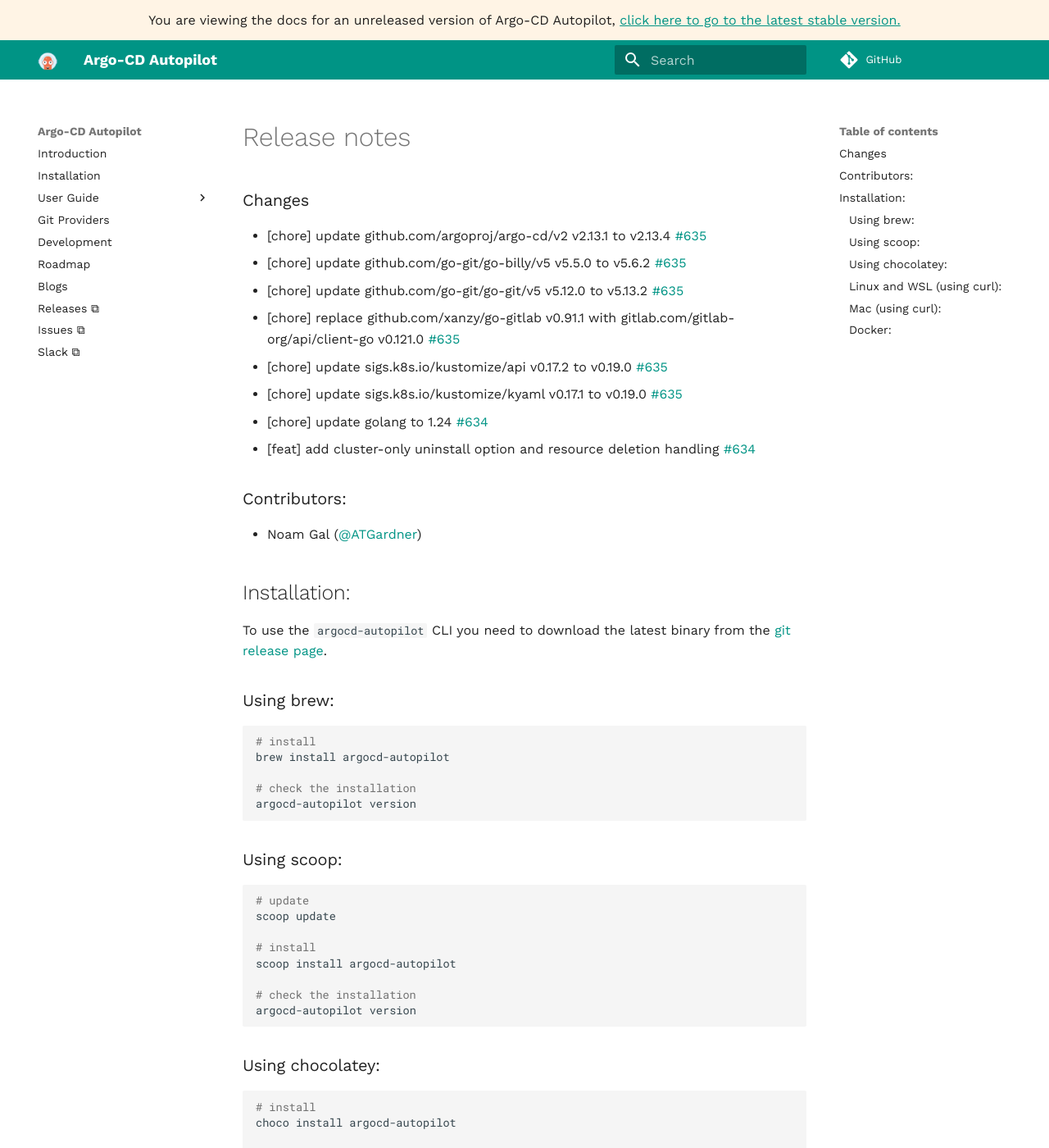
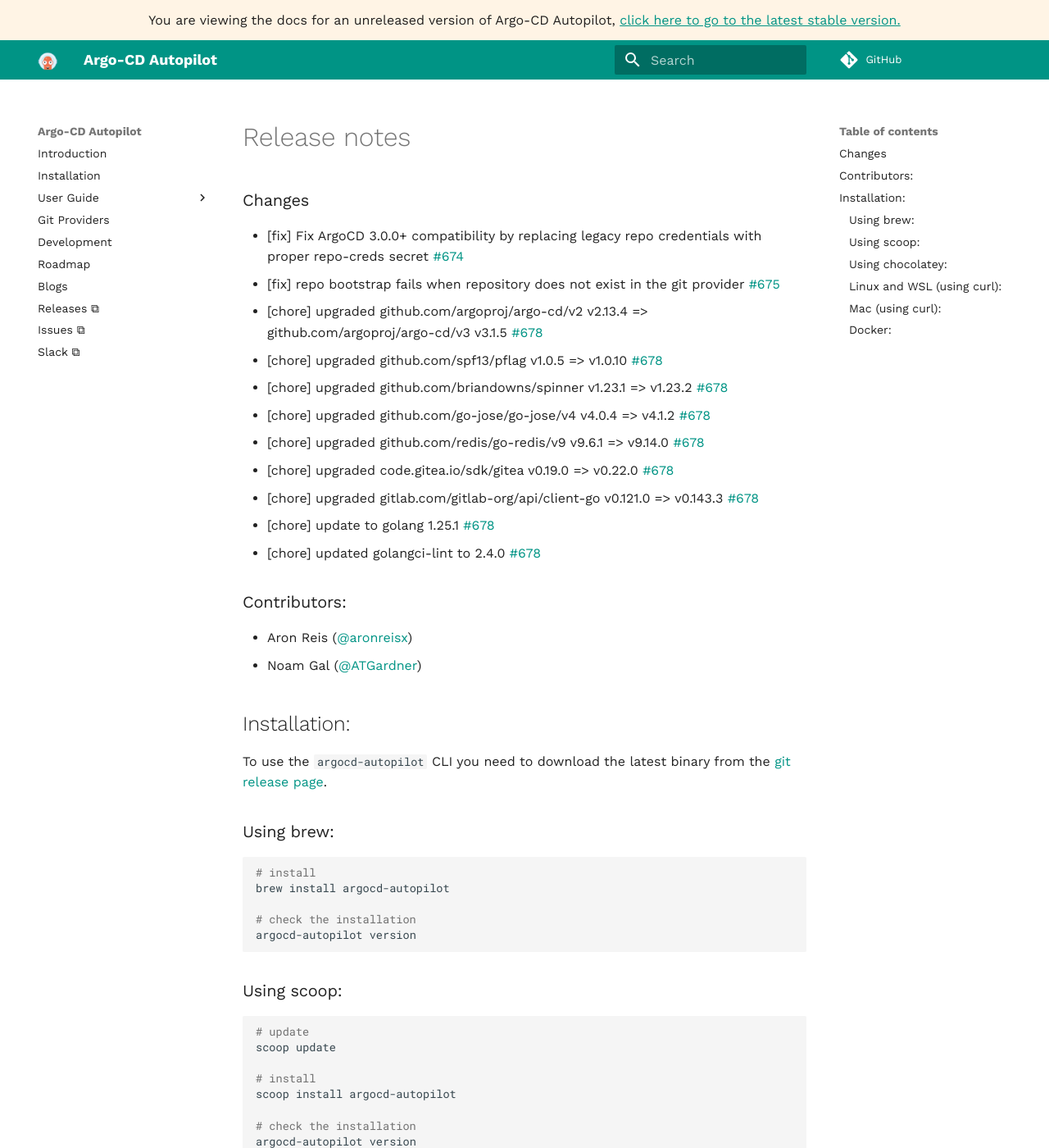
Before and after one commit to argoproj-labs/argocd-autopilot, an MkDocs documentation site: the page built from docs/releases/release_notes.md, in a window 1280 px wide and 1400 px high. Shown: the whole window at 82% size. Built offline with MkDocs 1.6.1 and Material for MkDocs 9.7.7, drawn with Linux system fonts in a browser that asks for light colours; comment, search, counter and statistics services are not loaded; some of the changed text lies outside the part shown.

Commit message:
v0.4.20 (#677)
* chore: update version to v0.4.20 and release notes

---------

Signed-off-by: Noam Gal <noam.gal@octopus.com>

````diff
--- a/docs/releases/release_notes.md
+++ b/docs/releases/release_notes.md
@@ -1,16 +1,20 @@
 ### Changes
 
-- [chore] update github.com/argoproj/argo-cd/v2 v2.13.1 to v2.13.4 [#635](https://github.com/argoproj-labs/argocd-autopilot/pull/635)
-- [chore] update github.com/go-git/go-billy/v5 v5.5.0 to v5.6.2 [#635](https://github.com/argoproj-labs/argocd-autopilot/pull/635)
-- [chore] update github.com/go-git/go-git/v5 v5.12.0 to v5.13.2 [#635](https://github.com/argoproj-labs/argocd-autopilot/pull/635)
-- [chore] replace github.com/xanzy/go-gitlab v0.91.1 with gitlab.com/gitlab-org/api/client-go v0.121.0 [#635](https://github.com/argoproj-labs/argocd-autopilot/pull/635)
-- [chore] update sigs.k8s.io/kustomize/api v0.17.2 to v0.19.0 [#635](https://github.com/argoproj-labs/argocd-autopilot/pull/635)
-- [chore] update sigs.k8s.io/kustomize/kyaml v0.17.1 to v0.19.0 [#635](https://github.com/argoproj-labs/argocd-autopilot/pull/635)
-- [chore] update golang to 1.24 [#634](https://github.com/argoproj-labs/argocd-autopilot/pull/634)
-- [feat] add cluster-only uninstall option and resource deletion handling [#634](https://github.com/argoproj-labs/argocd-autopilot/pull/634)
+- [fix] Fix ArgoCD 3.0.0+ compatibility by replacing legacy repo credentials with proper repo-creds secret [#674](https://github.com/argoproj-labs/argocd-autopilot/pull/674)
+- [fix] repo bootstrap fails when repository does not exist in the git provider [#675](https://github.com/argoproj-labs/argocd-autopilot/issues/675)
+- [chore] upgraded github.com/argoproj/argo-cd/v2 v2.13.4 => github.com/argoproj/argo-cd/v3 v3.1.5 [#678](https://github.com/argoproj-labs/argocd-autopilot/pull/678)
+- [chore] upgraded github.com/spf13/pflag v1.0.5 => v1.0.10 [#678](https://github.com/argoproj-labs/argocd-autopilot/pull/678)
+- [chore] upgraded github.com/briandowns/spinner v1.23.1 => v1.23.2 [#678](https://github.com/argoproj-labs/argocd-autopilot/pull/678)
+- [chore] upgraded github.com/go-jose/go-jose/v4 v4.0.4 => v4.1.2 [#678](https://github.com/argoproj-labs/argocd-autopilot/pull/678)
+- [chore] upgraded github.com/redis/go-redis/v9 v9.6.1 => v9.14.0 [#678](https://github.com/argoproj-labs/argocd-autopilot/pull/678)
+- [chore] upgraded code.gitea.io/sdk/gitea v0.19.0 => v0.22.0 [#678](https://github.com/argoproj-labs/argocd-autopilot/pull/678)
+- [chore] upgraded gitlab.com/gitlab-org/api/client-go v0.121.0 => v0.143.3 [#678](https://github.com/argoproj-labs/argocd-autopilot/pull/678)
+- [chore] update to golang 1.25.1 [#678](https://github.com/argoproj-labs/argocd-autopilot/pull/678)
+- [chore] updated golangci-lint to 2.4.0 [#678](https://github.com/argoproj-labs/argocd-autopilot/pull/678)
 
 ### Contributors:
 
+- Aron Reis ([@aronreisx](https://github.com/aronreisx))
 - Noam Gal ([@ATGardner](https://github.com/ATGardner))
 
 ## Installation:
@@ -54,7 +58,7 @@ argocd-autopilot version
 
 ```bash
 # download and extract the binary
-curl -L --output - https://github.com/argoproj-labs/argocd-autopilot/releases/download/v0.4.19/argocd-autopilot-linux-amd64.tar.gz | tar zx
+curl -L --output - https://github.com/argoproj-labs/argocd-autopilot/releases/download/v0.4.20/argocd-autopilot-linux-amd64.tar.gz | tar zx
 
 # move the binary to your $PATH
 mv ./argocd-autopilot-* /usr/local/bin/argocd-autopilot
@@ -67,7 +71,7 @@ argocd-autopilot version
 
 ```bash
 # download and extract the binary
-curl -L --output - https://github.com/argoproj-labs/argocd-autopilot/releases/download/v0.4.19/argocd-autopilot-darwin-amd64.tar.gz | tar zx
+curl -L --output - https://github.com/argoproj-labs/argocd-autopilot/releases/download/v0.4.20/argocd-autopilot-darwin-amd64.tar.gz | tar zx
 
 # move the binary to your $PATH
 mv ./argocd-autopilot-* /usr/local/bin/argocd-autopilot
````
Also changed, not shown: CHANGELOG.md (+13 -0 lines), 1 other file.
